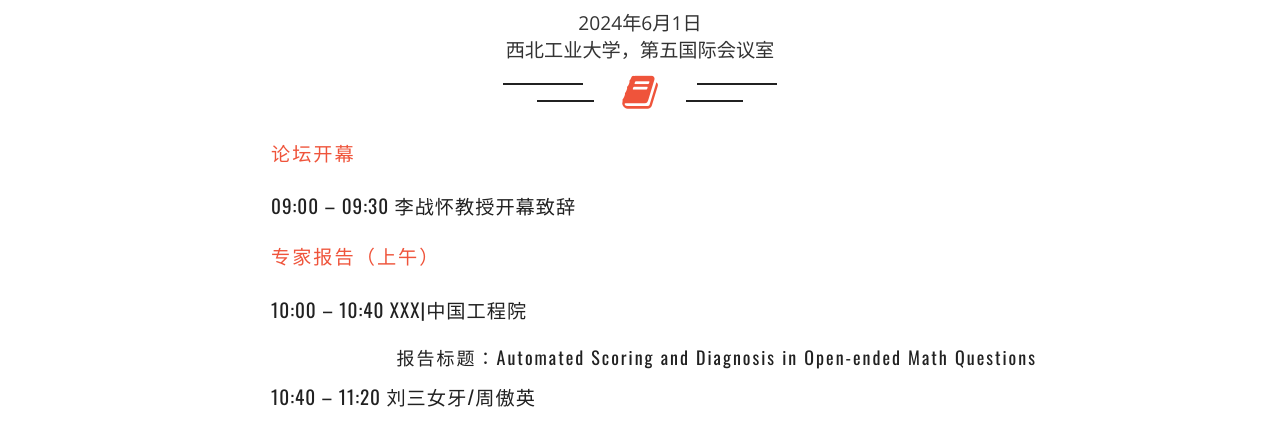
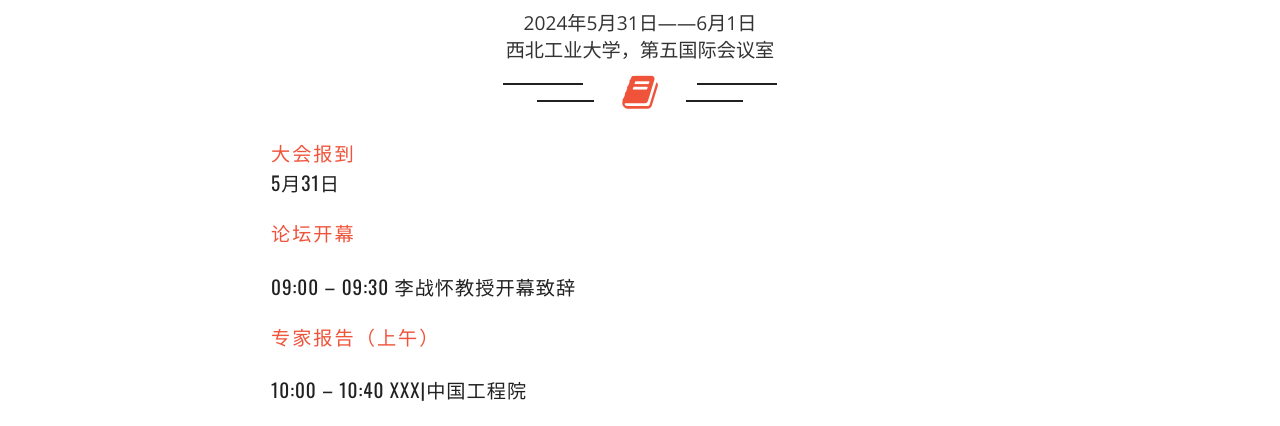
Before and after one commit to qcx1216611038/2024.5.8, a plain HTML site: page AIBDE-main/schedule.html in a window 1280 px wide. Shown: the part 351-777 px from the top of the page. Drawn offline with nearby package versions, Linux system fonts and the light colour scheme.

Commit message:
schedule.html

```diff
--- a/AIBDE-main/schedule.html
+++ b/AIBDE-main/schedule.html
@@ -68,7 +68,7 @@
     <div class="container">
 		<div class="w3layouts_header" style="position:relative">
 			<h5>会议  <span>日程</span></h5>
-			<span>2024年6月1日</span>
+			<span>2024年5月31日——6月1日</span>
             <br>
             <span>西北工业大学，第五国际会议室</span>
 			<p><span><i class="fa fa-book" aria-hidden="true"></i></span></p>
@@ -77,7 +77,9 @@
         <div class="container">
             <div class="container" style="display: flex;justify-content: center">
                 <div class="col-xs-8 w3_featured_services_left_gridr" style="padding-left:10%">
-					<h2>论坛开幕</h2>
+			<h2>大会报到</h2>
+				<h3>5月31日</h3>
+			<h2>论坛开幕</h2>
 					<br>
                     <h3>09:00 – 09:30 李战怀教授开幕致辞</h3>
                     <h2>专家报告（上午）</h2>
```
